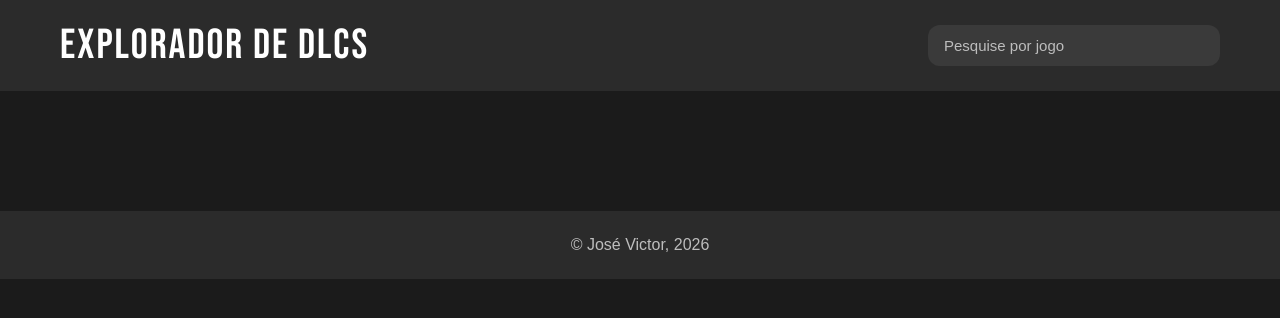
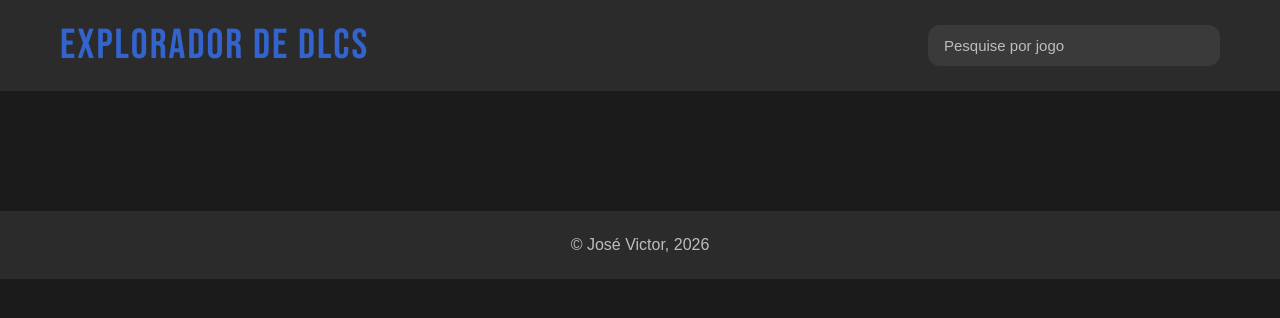
Before and after one commit to thejoseviictor-secondary/EXA618_Individual_Project_Part_3_Front_End, a Flask app: page / in a window 1280 px wide, with the pointer over the restyled element. Shown: the top 318 px of the page. Run offline with Flask 3, Linux system fonts and the light colour scheme; some web fonts are replaced.

Commit message:
Update styles.css

```diff
--- a/app/static/styles.css
+++ b/app/static/styles.css
@@ -40,6 +40,10 @@ body{
     font-family: "Bebas Neue", sans-serif;
     font-size: 42px;
     letter-spacing: 2px;
+}
+
+#page_name:hover{
+    color: #3363cc;
 }
 
 #search_bar{
@@ -118,7 +122,7 @@ body{
 }
 
 .item_name:hover{
-    color: #bb86fc;
+    color: #3363cc;
 }
 
 #steam_link{
```
